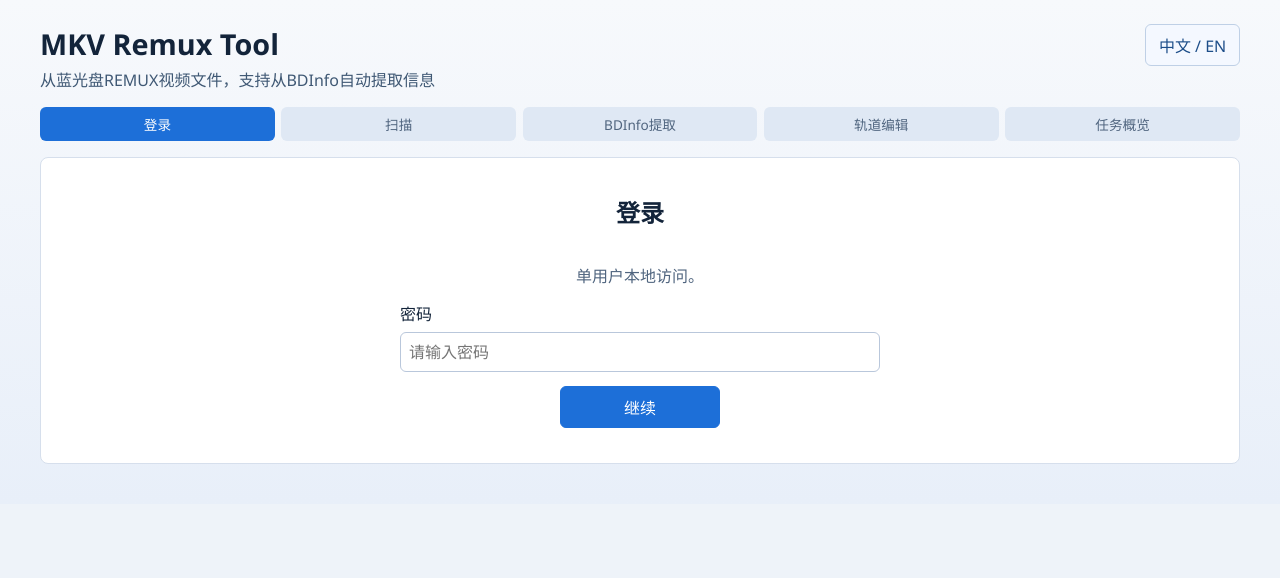
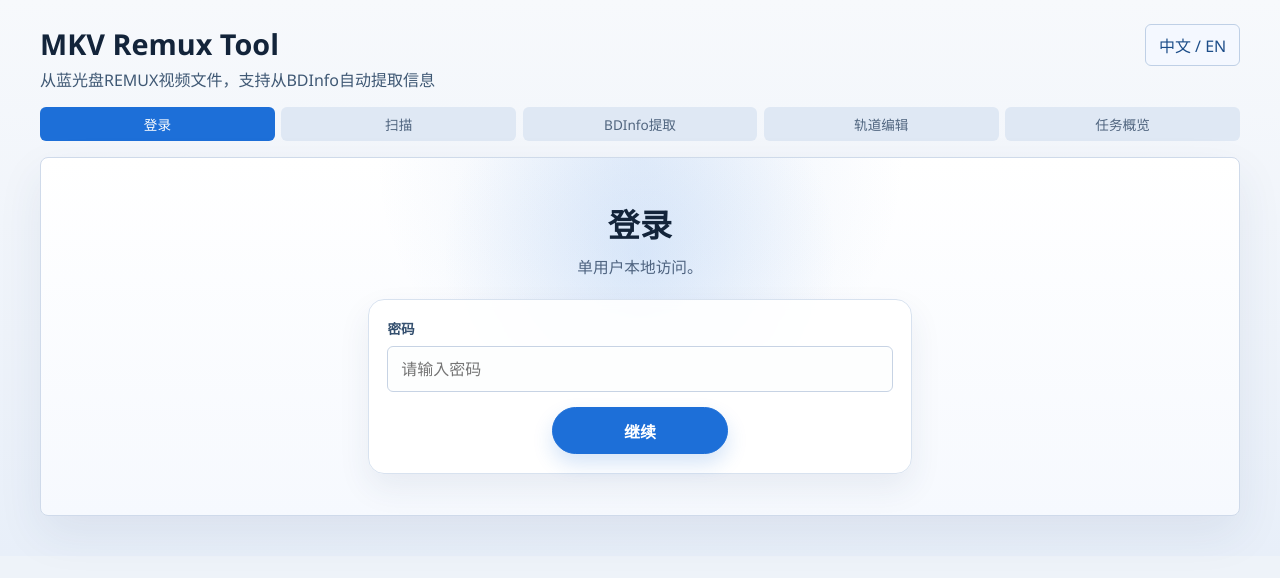
Before and after one commit to guowanghushifu/mkv-maker, a React (Vite) app in the folder web/: page / in a window 1280 px wide. Shown: the top 578 px of the page. Built offline with nearby package versions, Linux system fonts and the light colour scheme.

Commit message:
feat: refine login page layout

```diff
--- a/web/src/features/auth/LoginPage.tsx
+++ b/web/src/features/auth/LoginPage.tsx
@@ -26,8 +26,11 @@ export function LoginPage({ locale = 'zh', onSuccess, error: externalError }: Lo
   return (
     <section className="panel login-panel">
       <div className="login-panel-body">
+        <div className="login-panel-intro">
           <h2>{text.login.title}</h2>
           <p>{text.login.subtitle}</p>
+        </div>
+        <div className="login-panel-surface">
           <form onSubmit={handleSubmit} className="login-form">
             <div className="login-form-field">
               <label htmlFor="password">{text.login.passwordLabel}</label>
@@ -41,8 +44,11 @@ export function LoginPage({ locale = 'zh', onSuccess, error: externalError }: Lo
             </div>
             {error ? <p className="error-text">{error}</p> : null}
             {externalError ? <p className="error-text">{externalError}</p> : null}
-          <button type="submit">{text.login.continueButton}</button>
+            <button type="submit" className="login-submit-button">
+              {text.login.continueButton}
+            </button>
           </form>
+        </div>
       </div>
     </section>
   );
--- a/web/src/styles/app.css
+++ b/web/src/styles/app.css
@@ -84,42 +84,112 @@ body {
 }
 
 .login-panel {
-  padding: 2.2rem 1.5rem;
+  position: relative;
+  overflow: hidden;
+  padding: 2.6rem 1.75rem;
+  border-color: #cfdaea;
+  background:
+    radial-gradient(circle at top, rgba(86, 142, 221, 0.12), transparent 38%),
+    linear-gradient(180deg, #ffffff 0%, #f6f9fe 100%);
+  box-shadow: 0 18px 46px rgba(38, 68, 104, 0.08);
+}
+
+.login-panel::before {
+  content: '';
+  position: absolute;
+  inset: 0 auto auto 50%;
+  width: min(32rem, 78%);
+  height: 12rem;
+  transform: translateX(-50%);
+  border-radius: 999px;
+  background: radial-gradient(circle, rgba(120, 171, 235, 0.2) 0%, rgba(120, 171, 235, 0) 72%);
+  pointer-events: none;
 }
 
 .login-panel-body {
-  max-width: 30rem;
+  position: relative;
+  max-width: 34rem;
   margin: 0 auto;
   display: grid;
-  gap: 0.9rem;
+  gap: 1.2rem;
   text-align: center;
 }
 
-.login-panel-body p {
+.login-panel-intro {
+  display: grid;
+  gap: 0.65rem;
+  justify-items: center;
+}
+
+.login-panel-intro h2 {
   margin: 0;
-  color: #50657f;
+  font-size: 2rem;
+  letter-spacing: 0.01em;
+}
+
+.login-panel-intro p {
+  margin: 0;
+  max-width: 26rem;
+  color: #4f6480;
+  font-size: 0.98rem;
+  line-height: 1.5;
+}
+
+.login-panel-surface {
+  width: 100%;
+  padding: 1.15rem;
+  border: 1px solid #d8e2ef;
+  border-radius: 16px;
+  background: rgba(255, 255, 255, 0.9);
+  box-shadow: 0 14px 32px rgba(41, 69, 99, 0.08);
+  backdrop-filter: blur(4px);
 }
 
 .login-form {
   display: grid;
-  gap: 0.85rem;
-  justify-items: center;
+  gap: 0.95rem;
+  justify-items: stretch;
 }
 
 .login-form-field {
   width: 100%;
   display: grid;
-  gap: 0.45rem;
+  gap: 0.5rem;
   text-align: left;
+}
+
+.login-form-field label {
+  font-size: 0.85rem;
+  font-weight: 600;
+  color: #35506f;
+}
+
+.login-form-field input {
+  padding: 0.68rem 0.8rem;
+  border-color: #c7d3e4;
+  background: #fdfefe;
+  box-shadow: inset 0 1px 0 rgba(255, 255, 255, 0.8);
+}
+
+.login-form-field input:focus {
+  outline: 2px solid rgba(29, 111, 216, 0.18);
+  outline-offset: 1px;
+  border-color: #6f9dd8;
 }
 
 .login-form .error-text {
   margin: 0;
   text-align: center;
+  font-size: 0.9rem;
 }
 
-.login-form button {
-  min-width: 10rem;
+.login-submit-button {
+  justify-self: center;
+  min-width: 11rem;
+  padding: 0.65rem 1rem;
+  border-radius: 999px;
+  box-shadow: 0 10px 20px rgba(29, 111, 216, 0.18);
+  font-weight: 600;
 }
 
 .page-content {
```
Also changed, not shown: 1 other file (tests, documents, lock files or other folders). Lines whose indentation alone changed are shown as unchanged.
